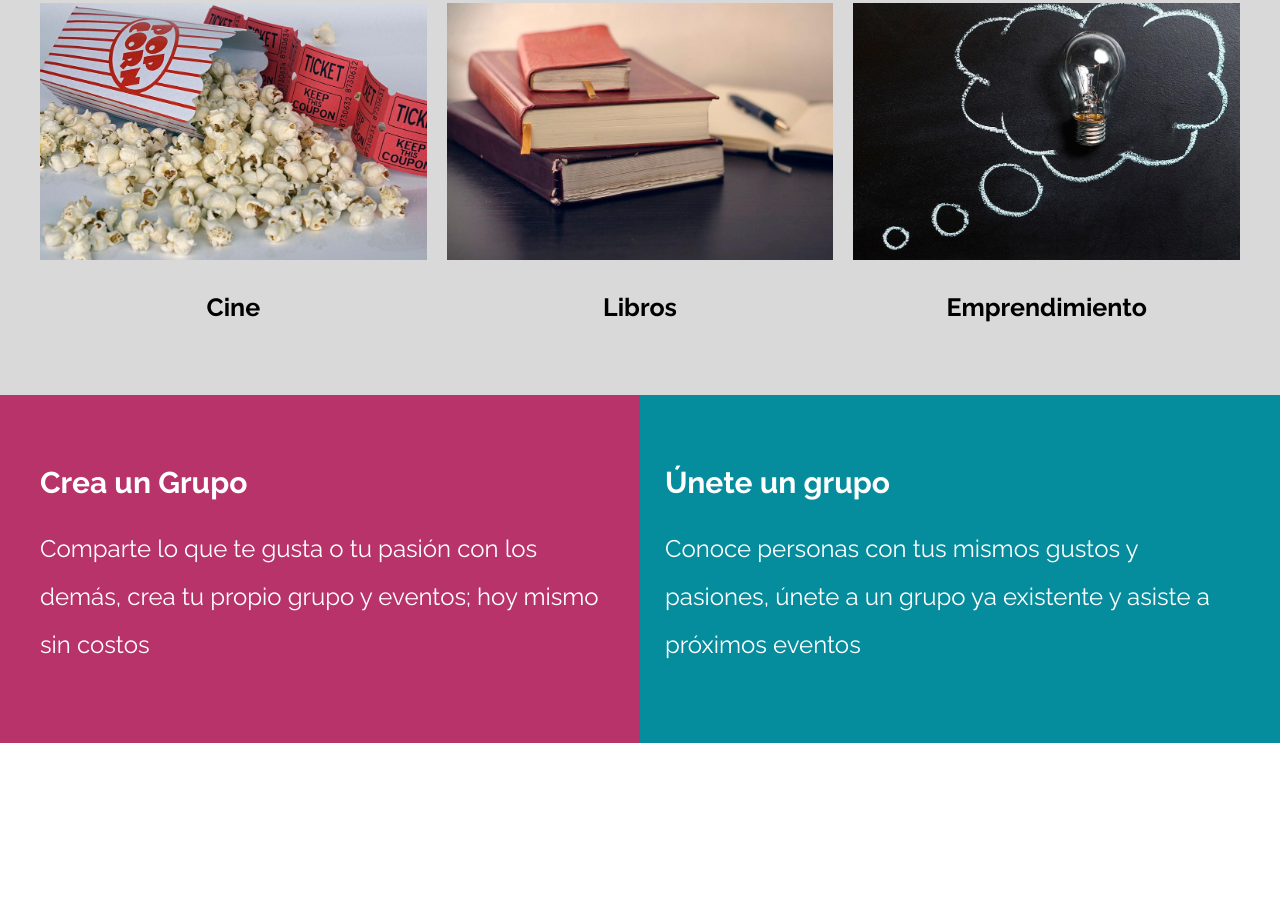
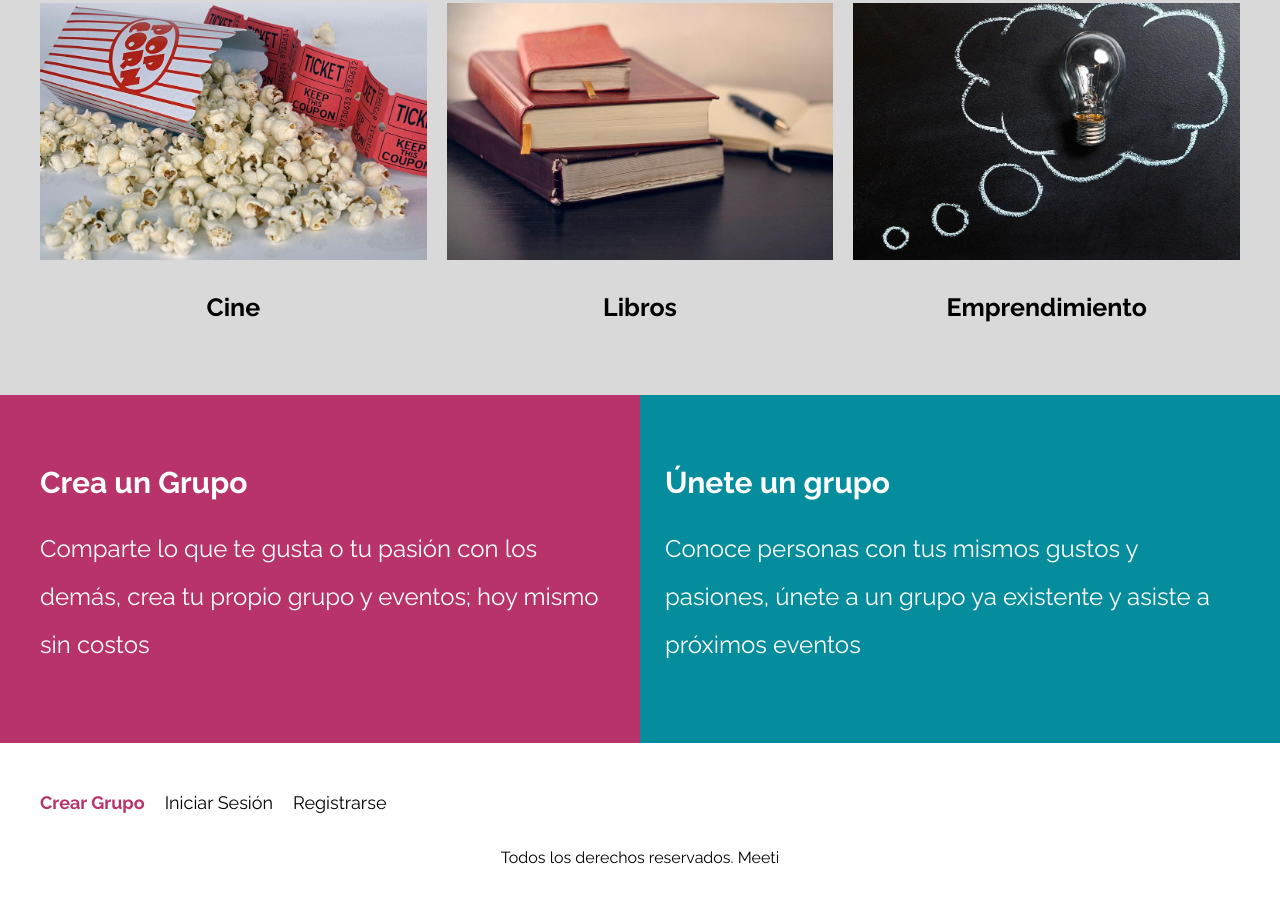
Before and after one commit to AxelMoncayoM/meeti, a website: page index.html in a window 1280 px wide. Shown: the part 2890-3799 px from the top of the page. Before the commit the page ends 3633 px from the top, so only its background shows below. Drawn offline with Linux system fonts and the light colour scheme.

Commit message:
Se agrego el footer y se le agregaron los estilos

```diff
--- a/index.html
+++ b/index.html
@@ -262,5 +262,15 @@
         </div>
       </div>
     </section>
+
+    <footer class="footer contenedor">
+      <nav class="nav">
+        <a class="nav__enlace nav__enlace--crear" href="#">Crear Grupo</a>
+        <a class="nav__enlace" href="#">Iniciar Sesión</a>
+        <a class="nav__enlace" href="#">Registrarse</a>
+      </nav>
+
+      <p class="footer__copy">Todos los derechos reservados. Meeti</p>
+    </footer>
   </body>
 </html>
--- /dev/null
+++ b/src/scss/layout/_footer.scss
@@ -0,0 +1,13 @@
+@use "base/variables" as v;
+@use "base/mixins" as m;
+
+.footer {
+  padding: 5rem 0 2rem 0;
+  .nav {
+    margin-bottom: 3rem;
+  }
+
+  &__copy {
+    text-align: center;
+  }
+}
--- a/src/scss/layout/_index.scss
+++ b/src/scss/layout/_index.scss
@@ -4,3 +4,4 @@
 @forward "eventos";
 @forward "categorias";
 @forward "grupos";
+@forward "footer";
--- a/src/scss/layout/_nav.scss
+++ b/src/scss/layout/_nav.scss
@@ -10,6 +10,7 @@
   @include m.tablet {
     flex-direction: row;
     justify-content: space-between;
+  }
 }
 
 .nav {
@@ -40,4 +41,3 @@
     }
   }
 }
-}
```
Also changed, not shown: build/css/app.css. Lines whose indentation alone changed are shown as unchanged.
